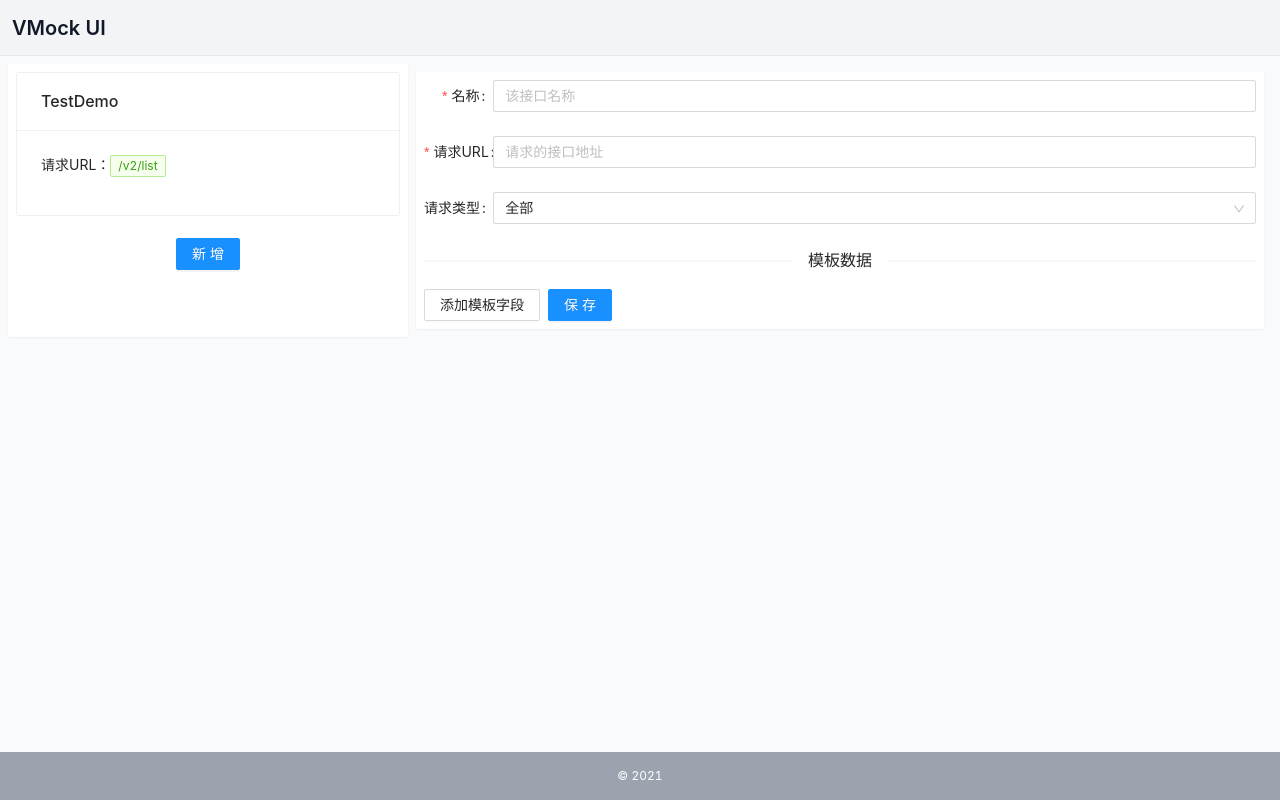
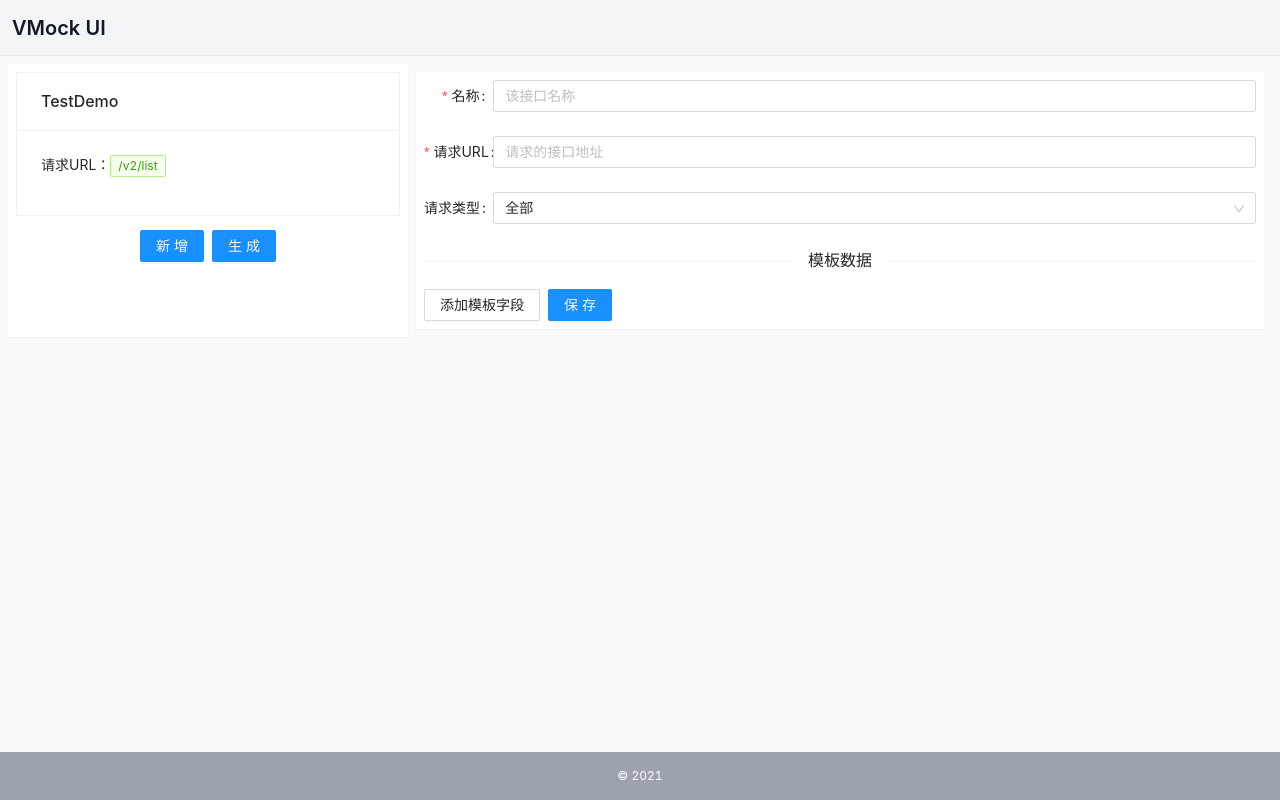
Before and after one commit to mrleidesen/VMock-UI, a Vue app: page /#/ in a window 1280 px wide. Built offline with nearby package versions, Linux system fonts and the light colour scheme.

Commit message:
feat: render text

```diff
--- a/src/views/Home.vue
+++ b/src/views/Home.vue
@@ -14,11 +14,18 @@
         <p v-if="config.rtype">请求类型：<a-tag color="blue">{{ config.rtype.toUpperCase() }}</a-tag></p>
       </a-card>
 
-      <a-button
-        class="mt-2"
-        type="primary"
-        @click="onAddConfig"
-      >新增</a-button>
+      <div class="flex">
+        <a-button
+          class="mr-2"
+          type="primary"
+          @click="onAddConfig"
+        >新增</a-button>
+
+        <a-button
+          type="primary"
+          @click="renderConfig"
+        >生成</a-button>
+      </div>
     </div>
 
     <div class="flex-1 flex box-border p-2">
@@ -113,6 +120,7 @@ export default {
       template: []
     })
     const activeIndex = ref(-1)
+    const renderText = ref("")
 
     // methods
     const onChangeActive = (index) => {
@@ -129,15 +137,38 @@ export default {
       configes[activeIndex.value] = {...formState}
     }
 
+    const renderConfig = () => {
+      let render = `
+        import Mock from 'mockjs'
+      `
+      for (const config of configes) {
+        const hasType = config.rtype ? `'${config.rtype}',` : ''
+        let template = ``
+        for (const item of config.template) {
+          template += `'${item.keyName}|${item.rule}': '${item.value}',\n`
+        }
+
+        render += `
+          Mock.mock(new RegExp('${config.rurl}'), ${hasType} {
+            ${template}
+          })
+        `
+      }
+
+      renderText.value = render
+    }
+
     return {
       configes,
       formState,
       activeIndex,
       selectOptions,
+      renderText,
       onChangeActive,
       onAddTemplate,
       onAddConfig,
-      onSaveConfig
+      onSaveConfig,
+      renderConfig,
     }
   }
 }
```
